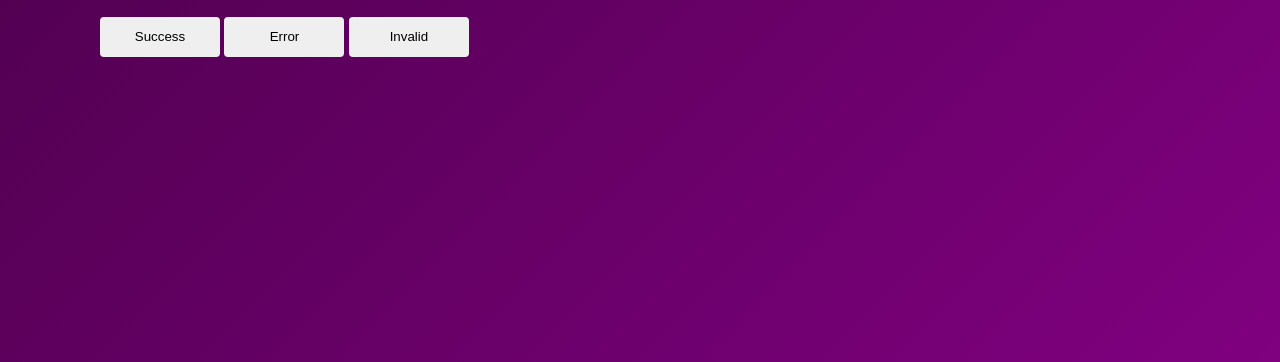
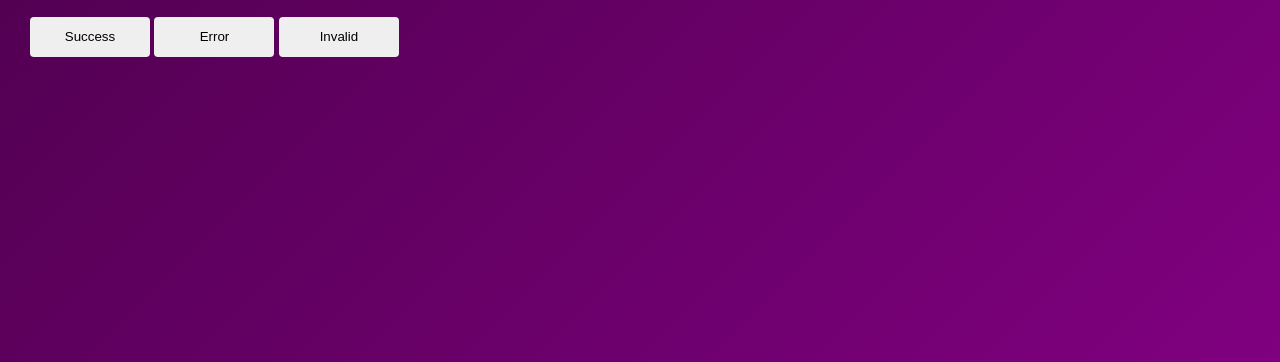
Before and after one commit to sahil-sheikh01/toast-notification, a plain HTML site: page index.html in a window 1280 px wide. Shown: the part 438-800 px from the top of the page. Drawn offline with Linux system fonts and the light colour scheme.

Commit message:
Update style.css

```diff
--- a/style.css
+++ b/style.css
@@ -14,7 +14,7 @@ body {
     display: flex;
     flex-direction: column;
     justify-content: center;
-    margin-left: 100px;
+    margin-left: 30px;
 }
 
 .container h1 {
```
